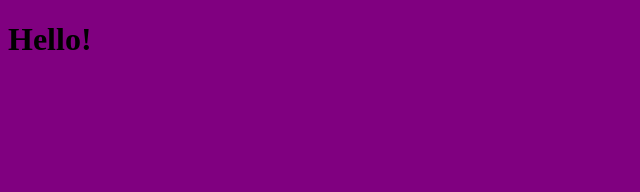
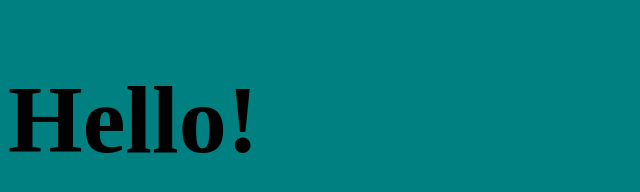
Before and after one commit to dstanley92/GitDemo, a plain HTML site: page index.html in a window 1280 px wide. Shown: the whole page, without its empty margins (0-640 px from the left). Drawn offline with Linux system fonts and the light colour scheme.

Commit message:
tweak css

```diff
--- a/app.css
+++ b/app.css
@@ -1,7 +1,7 @@
 h1 {
-    font-size: 2em;
+    font-size: 6em;
 }
 
 body {
-    background-color: purple;
+    background-color: teal;
 }
```
